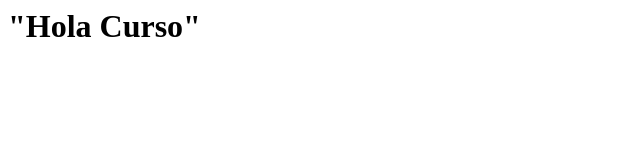
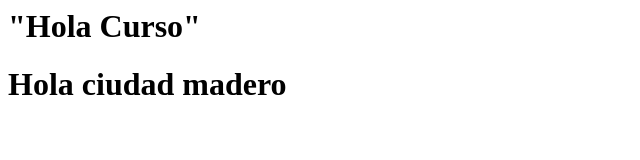
Before and after one commit to NelsonL00/neitekCursoGit-01, a plain HTML site: page index.html in a window 1280 px wide. Shown: the whole page, without its empty margins (0-640 px from the left). Drawn offline with Linux system fonts and the light colour scheme.

Commit message:
segundo commit

```diff
--- a/index.html
+++ b/index.html
@@ -3,7 +3,7 @@
 <body>
 
 <h1>"Hola Curso"</h1>
-
+<h1>Hola ciudad madero</h1>
 
 </body>
 
```
